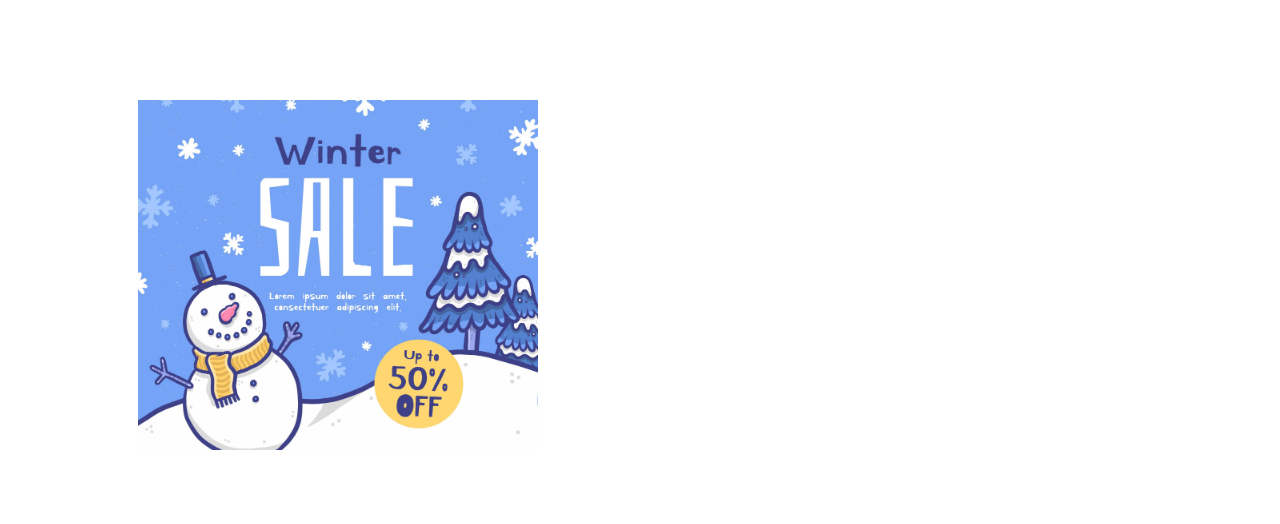
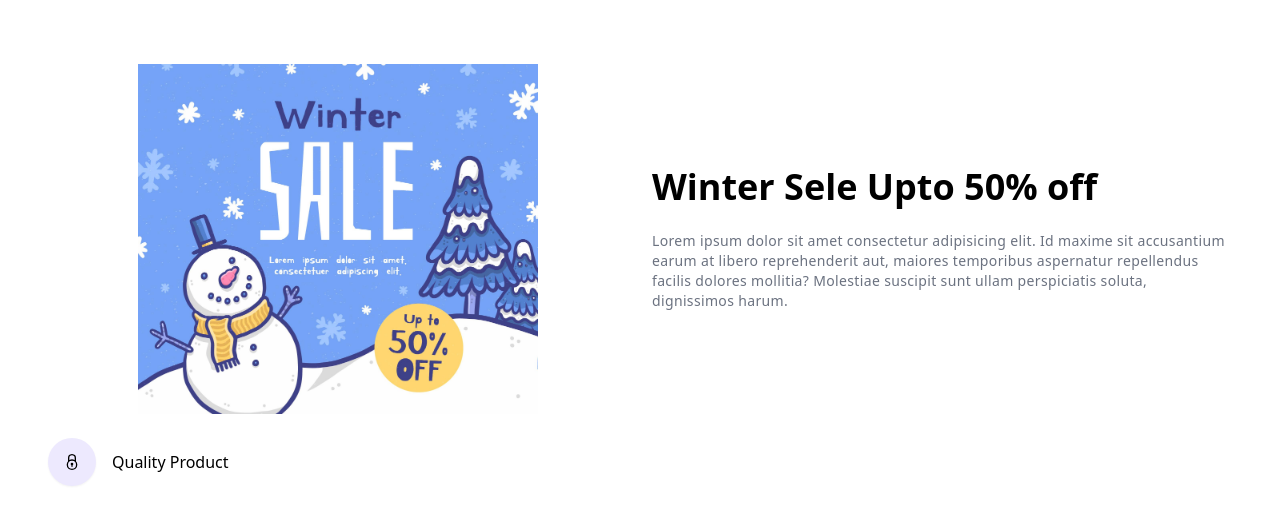
Before and after one commit to HasibCoderLab/farmid-online-shop, a React (Vite) app: page / in a window 1280 px wide. Shown: the top 524 px of the page. Built offline with nearby package versions, Linux system fonts and the light colour scheme.

Commit message:
update style

```diff
--- a/src/Components/Banner/Banner.jsx
+++ b/src/Components/Banner/Banner.jsx
@@ -6,11 +6,21 @@ import { GiFoodTruck } from 'react-icons/gi'
 
 const Banner = () => {
     return (
-        <div className='min-h-[550px] flex  justify-center items-center py-6 sm:py-0'>
+        <div className='min-h-[550px] flex  justify-center items-center py-5 sm:py-0'>
             <div className='container'>
                 <div className="grid grid-cols-1 sm:grid-cols-2 gap-6 items-center">
                     <div data-aos="zoom-in">
                         <img className='max-w-[400px] h-[350px] w-full mx-auto object-cover' src={BannerImg} alt="BannerImg" />
+                    </div>
+                    <div className="flex flex-col justify-center gap-6  sm:pt-0">
+                        <h1 data-aos="fade-up" className="text-3xl sm:text-4xl font-bold"> Winter Sele Upto 50% off</h1>
+                        <p data-aos="fade-up" className="text-sm text-gray-500 tracking-wide leading-5">Lorem ipsum dolor sit amet consectetur adipisicing elit. Id maxime sit accusantium earum at libero reprehenderit aut, maiores temporibus aspernatur repellendus facilis dolores mollitia? Molestiae suscipit sunt ullam perspiciatis soluta, dignissimos harum.</p>
+                    </div>
+                    <div className="flex  flex-col gap-4">
+                        <div data-aos="fade-up"  className="flex items-center gap-4">
+                            <GrSecure className='text-4xl h-12 w-12 shadow-sm p-4  rounded-full bg-violet-100 dark:bg-violet-400' />
+                            <p>Quality Product</p>
+                        </div>
                     </div>
                 </div>
             </div>
```
